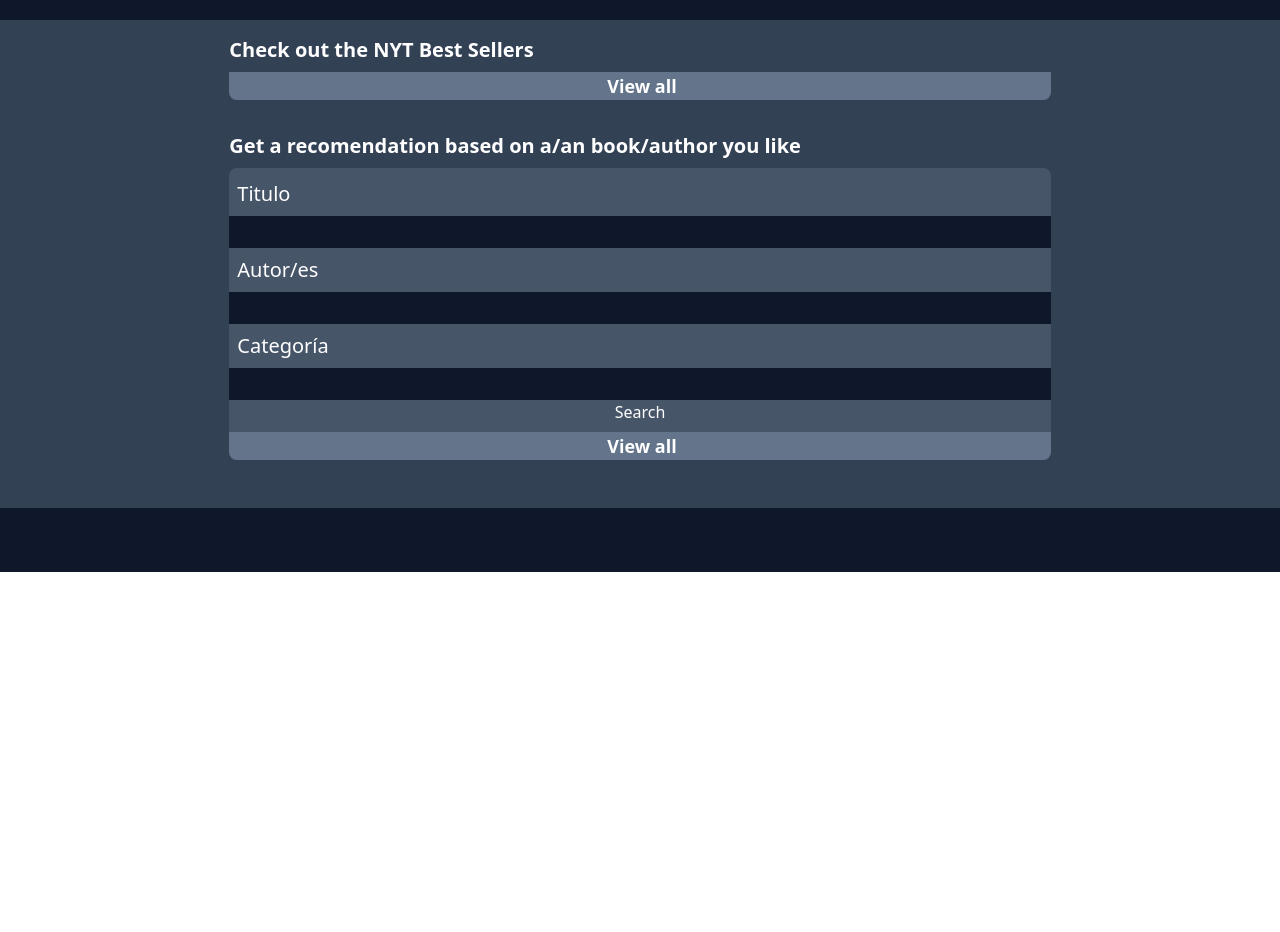
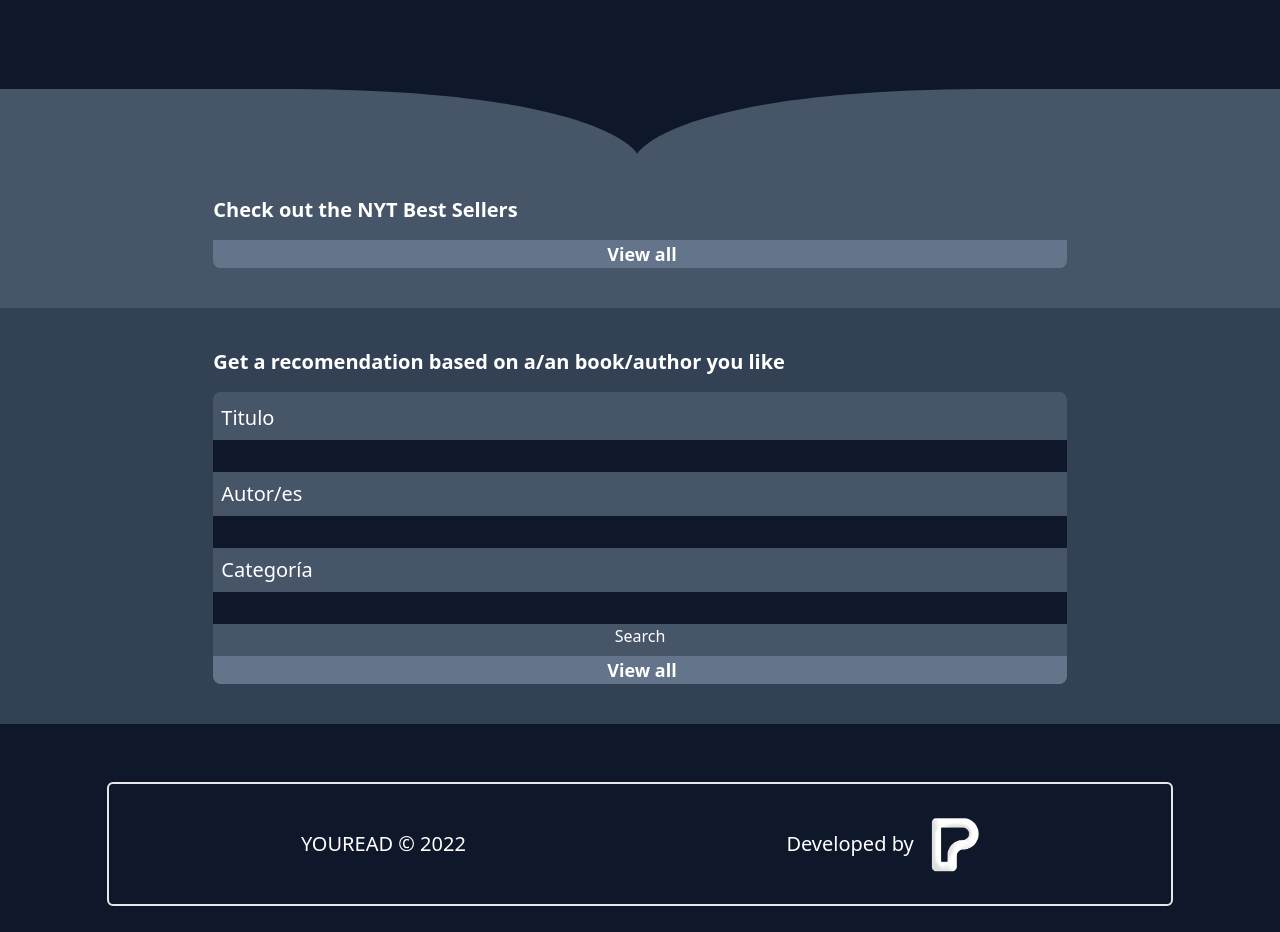
Before and after one commit to PabloParise/youread, a React (Create React App) app: page / in a window 1280 px wide. Shown: the part 340-1272 px from the top of the page. Before the commit the page ends 912 px from the top, so only its background shows below. Built offline with nearby package versions, Linux system fonts and the light colour scheme; no server answers.

Commit message:
home restyling and footer added

```diff
--- a/src/App.js
+++ b/src/App.js
@@ -3,6 +3,7 @@ import { BrowserRouter as Router, Route, Routes } from 'react-router-dom';
 import ScrollToTop from "./components/scrollToTop";
 import Header from './components/header';
 import Navbar from "./components/navbar";
+import Footer from "./components/footer";
 import Home from "./pages/home";
 import Popular from './pages/popular';
 import PopularBook from './pages/popularBook';
@@ -39,6 +40,7 @@ React.useEffect(() => {
           <Route exact path='/searchbook/:id' element = {<SearchBook />} />
         </Routes>
       </ScrollToTop>
+      <Footer />
     </Router>
   );
 }
--- /dev/null
+++ b/src/components/footer.js
@@ -0,0 +1,20 @@
+import React from "react";
+
+const Footer = () => {
+
+    return (
+        <>
+        <footer className=" h-44 flex items-center justify-center bg-slate-900 text-white">
+            <div className="flex flex-col items-center justify-around sm:flex-row w-5/6 border-2 rounded-md p-4 sm:p-8 lg:text-xl max-w-6xl">
+                <p>YOUREAD © 2022</p>
+                <div className="flex items-center pt-4 sm:pt-0">
+                    <p className="mr-4">Developed by</p>
+                    <a href="https://www.linkedin.com/in/pabloparise/" target="_blank" rel="noopener noreferrer"><img src="./images/pplogo.png" alt="PPLogo" className="h-14" /></a>
+                </div>
+            </div>
+        </footer>
+        </>
+    );
+};
+
+export default Footer;
--- a/src/components/navbar.js
+++ b/src/components/navbar.js
@@ -7,8 +7,8 @@ import useDarkMode from './hooks/useDarkMode';
 const NavBar = ({shown}) => {
     return (
         <div className={`fixed top-0 h-14 w-full px-4 z-20
-                        ${shown ? 'flex' : 'hidden'} flex-row justify-between items-center
-                        md:justify-around md:px-0
+                        ${shown ? 'scale-y-100' : 'scale-y-0'} flex flex-row justify-between items-center
+                        md:justify-around md:px-0 transition-all duration-100 origin-top ease-out
                         bg-slate-800 text-white shadow-lg`}>
             <Link to='/'><img src="/images/navLogo.png" className="h-12"/></Link>
             <div className="flex flex-row">
--- a/src/pages/home.js
+++ b/src/pages/home.js
@@ -66,15 +66,21 @@ const Home = () => {
             <main className="min-h-screen min-w-screen pt-14
                            bg-slate-900  text-white
                            ">
-                <section className="mb-10">
-                    <h1 className="text-[80px] text-center">You<strong>READ</strong></h1>
+                <section className="relative pb-44">
+                    <h1 className="text-[80px] text-center">YOU<strong>READ</strong></h1>
                     <h2 className="text-2xl text-center">Find your next favourite book</h2>
+                    <div className="absolute bottom-0 left-0 w-full overflow-hidden leading-[0] rotate-180">
+                        <svg className="relative block h-[67px] w-full" data-name="Layer 1" xmlns="http://www.w3.org/2000/svg" viewBox="0 0 1200 120" preserveAspectRatio="none">
+                            <path d="M1200,0H0V120H281.94C572.9,116.24,602.45,3.86,602.45,3.86h0S632,116.24,923,120h277Z" className="fill-slate-600"></path>
+                        </svg>
+                    </div>
                 </section>
 
-                <section className="grid grid-cols-1 pb-8 bg-slate-700">
-                    <article className="w-5/6 md:w-4/6 mx-auto p-4">
-                        <p className="text-lg md:text-xl font-bold pb-2">Check out the NYT Best Sellers</p>
-                        <div className="flex flex-col bg-slate-600 rounded-lg">
+                <section className="grid grid-cols-1 pb-8 ">
+                    <article className="w-full bg-slate-600 py-10">
+                        <div className="w-5/6 md:w-4/6 mx-auto ">
+                            <p className="text-lg md:text-xl font-bold pb-4">Check out the NYT Best Sellers</p>
+                            <div className="flex flex-col bg-slate-500 rounded-lg">
                                 {<Card popBookData={popBookData} listsNum={2} />}
                                 <Link to='/popular' className="text-lg pl-1 text-center
                                                             font-bold bg-slate-500 w-full
@@ -82,9 +88,11 @@ const Home = () => {
                                     View all
                                 </Link>
                             </div>
+                        </div>
                     </article>
-                    <article className="w-5/6 md:w-4/6 mx-auto p-4">
-                        <p className="text-lg md:text-xl font-bold pb-2">Get a recomendation based on a/an book/author you like</p>
+                    <article className="w-full bg-slate-700 py-10">
+                        <div className="w-5/6 md:w-4/6 mx-auto ">
+                            <p className="text-lg md:text-xl font-bold pb-4">Get a recomendation based on a/an book/author you like</p>
                             <div className="flex flex-col bg-slate-600 pt-1 rounded-lg">
                                 <label className="p-2 md:text-lg lg:text-xl" htmlFor="keyword">Titulo</label>
                                 <input
@@ -117,6 +125,7 @@ const Home = () => {
                                     View all
                                 </Link>
                             </div>
+                        </div>
                     </article>
                 </section>
             </main>
```
Also changed, not shown: public/images/pplogo.png (added). Lines whose indentation alone changed are shown as unchanged.
